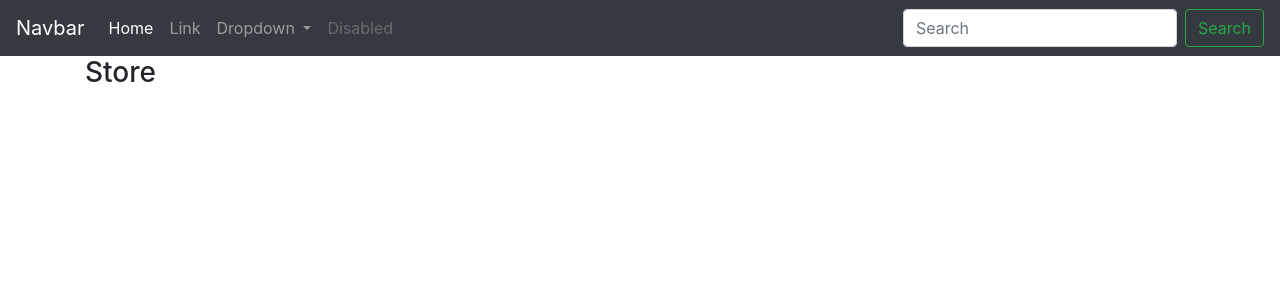
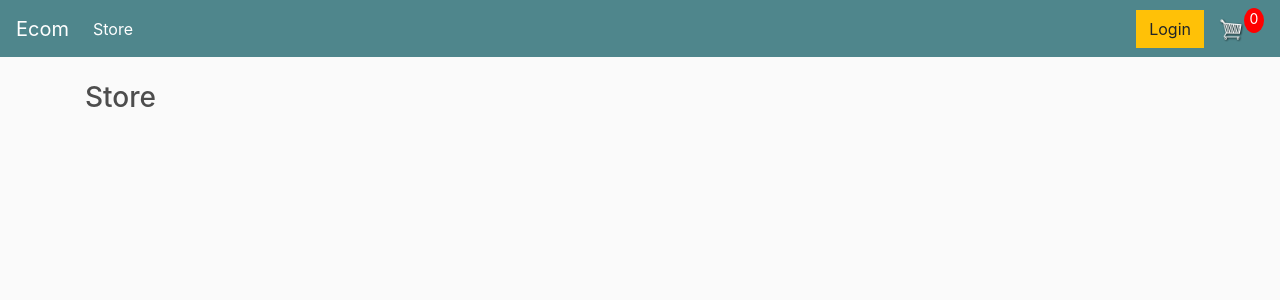
Before and after one commit to RuslanZhytkovich/shop, a Django app: page / in a window 1280 px wide. Shown: the top 300 px of the page. Run offline with Django 4.2, Linux system fonts and the light colour scheme; some libraries are stand-ins or nearby versions.

Commit message:
Add navbar and correct bags

```diff
--- a/shop/static/css/main.css
+++ b/shop/static/css/main.css
@@ -0,0 +1,99 @@
+body{
+	background-color: hsl(0, 0%, 98%);
+}
+
+h1,h2,h3,h4,h5,h6{
+	color:hsl(0, 0%, 30%);
+}
+
+.box-element{
+	box-shadow:hsl(0, 0%, 80%) 0 0 16px;
+	background-color: #fff;
+	border-radius: 4px;
+	padding: 10px;
+}
+
+.thumbnail{
+	width: 100%;
+	height: 200px;
+	-webkit-box-shadow: -1px -3px 5px -2px rgba(214,214,214,1);
+    -moz-box-shadow: -1px -3px 5px -2px rgba(214,214,214,1);
+    box-shadow: -1px -3px 5px -2px rgba(214,214,214,1);
+}
+
+.product{
+	border-radius: 0 0 4px 4px;
+}
+
+.bg-dark{
+	background-color: #4f868c!important;
+}
+
+#cart-icon{
+	width:25px;
+	display: inline-block;
+	margin-left: 15px;
+}
+
+#cart-total{
+	display: block;
+	text-align: center;
+	color:#fff;
+	background-color: red;
+	width: 20px;
+	height: 25px;
+	border-radius: 50%;
+	font-size: 14px;
+}
+
+.col-lg-4, .col-lg-6, .col-lg-8, .col-lg-12{
+	margin-top: 10px;
+}
+
+.btn{
+	border-radius: 0;
+}
+
+.row-image{
+	width: 100px;
+}
+
+.form-field{
+	width:250px;
+	display: inline-block;
+	padding: 5px;
+}
+
+.cart-row{
+	display: flex;
+    align-items: flex-stretch;
+    padding-bottom: 10px;
+    margin-bottom: 10px;
+    border-bottom: 1px solid #ececec;
+
+}
+
+.quantity{
+	display: inline-block;
+	font-weight: 700;
+	padding-right:10px;
+
+
+}
+
+.chg-quantity{
+	width: 12px;
+	cursor: pointer;
+	display: block;
+	margin-top: 5px;
+	transition:.1s;
+}
+
+.chg-quantity:hover{
+	opacity: .6;
+}
+
+
+.hidden{
+	display: none!important;
+}
--- a/shop/store/templates/store/base.html
+++ b/shop/store/templates/store/base.html
@@ -1,4 +1,3 @@
-
 <!DOCTYPE html>
 {% load static %}
 <html>
@@ -15,7 +14,7 @@
 <body>
 
 	<nav class="navbar navbar-expand-lg navbar-dark bg-dark">
-  <a class="navbar-brand" href="#">Navbar</a>
+	  <a class="navbar-brand" href="{% url 'store' %}">Ecom</a>
 	  <button class="navbar-toggler" type="button" data-toggle="collapse" data-target="#navbarSupportedContent" aria-controls="navbarSupportedContent" aria-expanded="false" aria-label="Toggle navigation">
 	    <span class="navbar-toggler-icon"></span>
 	  </button>
@@ -23,38 +22,30 @@
 	  <div class="collapse navbar-collapse" id="navbarSupportedContent">
 	    <ul class="navbar-nav mr-auto">
 	      <li class="nav-item active">
-        <a class="nav-link" href="#">Home <span class="sr-only">(current)</span></a>
+	        <a class="nav-link" href="{% url 'store' %}">Store <span class="sr-only">(current)</span></a>
 	      </li>
-      <li class="nav-item">
-        <a class="nav-link" href="#">Link</a>
-      </li>
-      <li class="nav-item dropdown">
-        <a class="nav-link dropdown-toggle" href="#" id="navbarDropdown" role="button" data-toggle="dropdown" aria-haspopup="true" aria-expanded="false">
-          Dropdown
+
+	    </ul>
+	    <div class="form-inline my-2 my-lg-0">
+	     	<a href="#"class="btn btn-warning">Login</a>
+
+	     	<a href="{% url 'cart' %}">
+	    		<img  id="cart-icon" src="{% static 'img/cart.png' %}">
 	    	</a>
-        <div class="dropdown-menu" aria-labelledby="navbarDropdown">
-          <a class="dropdown-item" href="#">Action</a>
-          <a class="dropdown-item" href="#">Another action</a>
-          <div class="dropdown-divider"></div>
-          <a class="dropdown-item" href="#">Something else here</a>
+	    	<p id="cart-total">0</p>
+
 	    </div>
-      </li>
-      <li class="nav-item">
-        <a class="nav-link disabled" href="#">Disabled</a>
-      </li>
-    </ul>
-    <form class="form-inline my-2 my-lg-0">
-      <input class="form-control mr-sm-2" type="search" placeholder="Search" aria-label="Search">
-      <button class="btn btn-outline-success my-2 my-sm-0" type="submit">Search</button>
-    </form>
 	  </div>
 	</nav>
 
      <div class="container">
+            <br>
             {% block content %}
+
 
             {% endblock content %}
          </div>
+
 
 	<script src="https://code.jquery.com/jquery-3.4.1.slim.min.js" integrity="sha384-J6qa4849blE2+poT4WnyKhv5vZF5SrPo0iEjwBvKU7imGFAV0wwj1yYfoRSJoZ+n" crossorigin="anonymous"></script>
 
```
Lines whose indentation alone changed are shown as unchanged.
